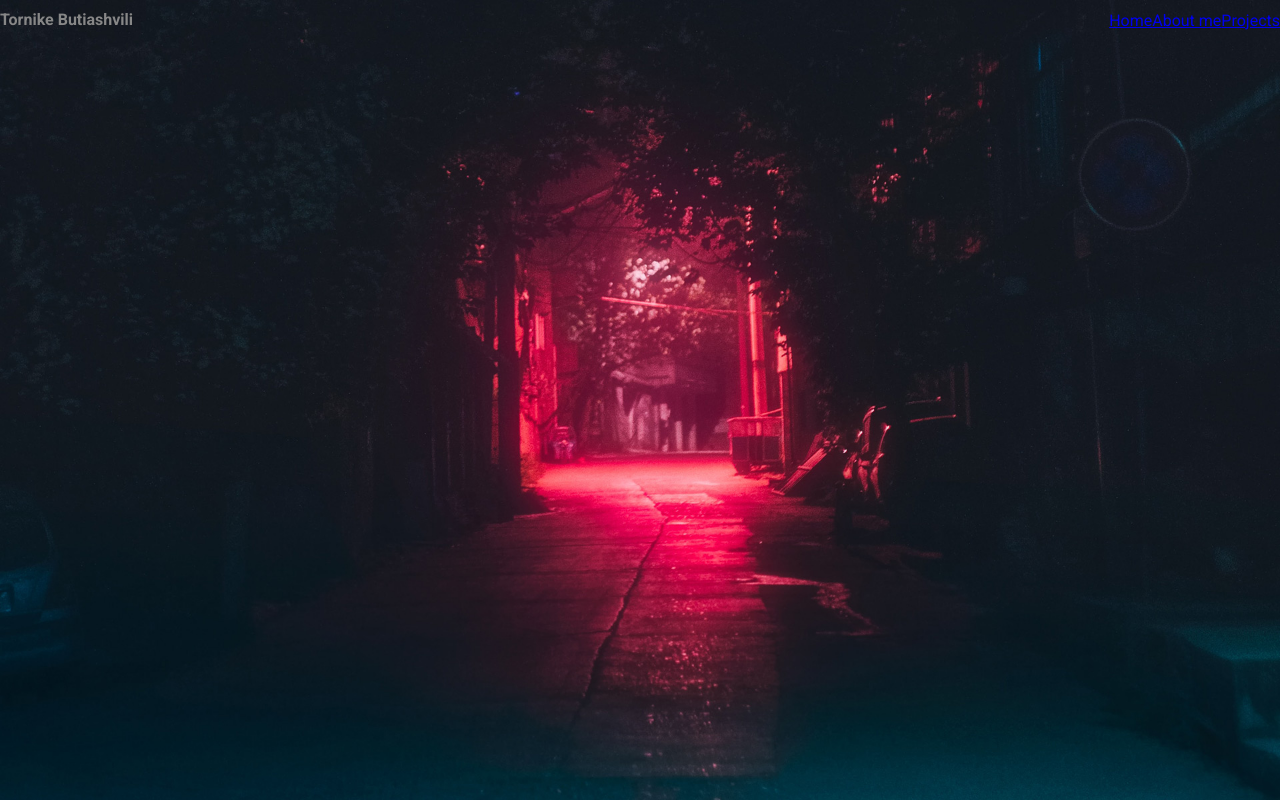
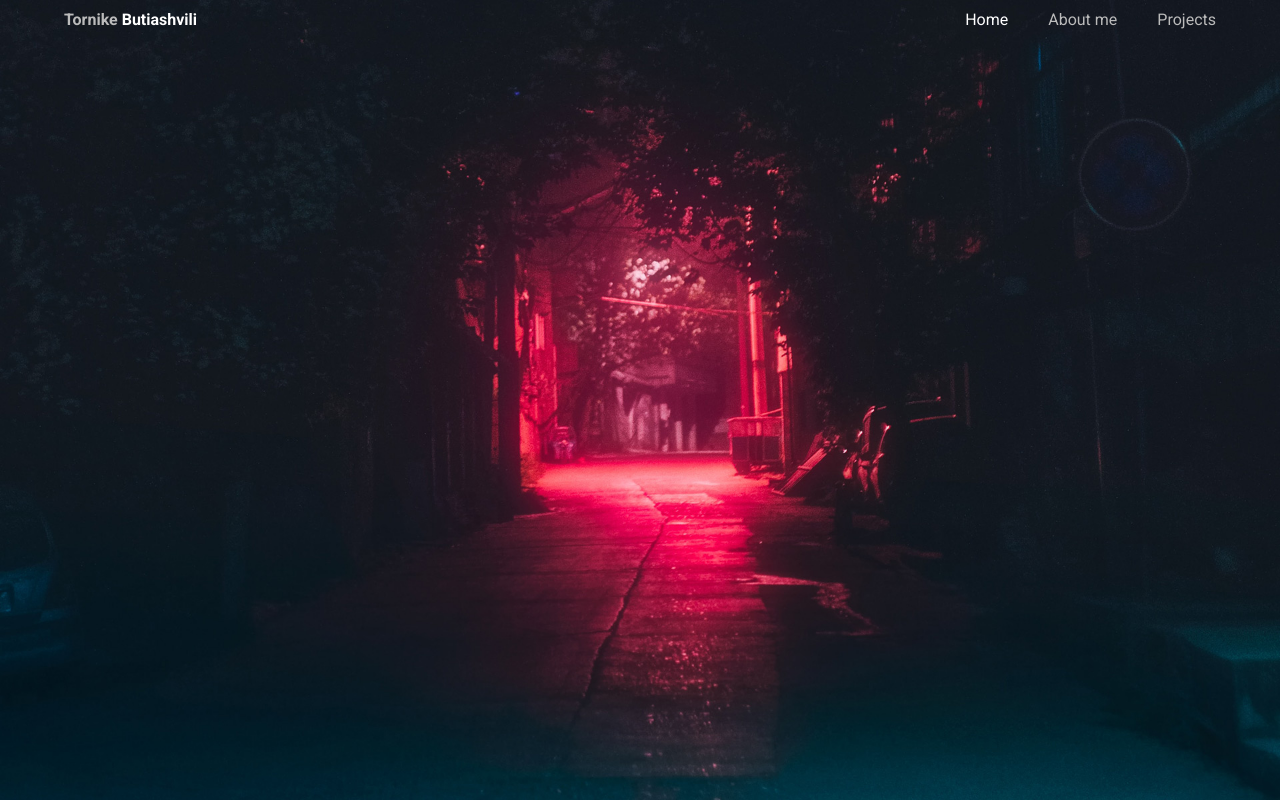
Before and after one commit to tornike2002/Portfolio, a React (Vite) app: page / in a window 1280 px wide. Built offline with nearby package versions, Linux system fonts and the light colour scheme.

Commit message:
styled navlinks

```diff
--- a/src/components/navbar/Navbar.tsx
+++ b/src/components/navbar/Navbar.tsx
@@ -6,11 +6,11 @@ const Navbar: React.FC = () => {
       <h1>
         Tornike <span>Butiashvili</span>
       </h1>
-      <div>
+      <NavbarLinks>
         <NavLink to="/">Home</NavLink>
-        <NavLink to="/">About me</NavLink>
-        <NavLink to="/">Projects</NavLink>
-      </div>
+        <NavLink to="/about">About me</NavLink>
+        <NavLink to="/projects">Projects</NavLink>
+      </NavbarLinks>
     </Nav>
   );
 };
@@ -18,14 +18,40 @@ const Navbar: React.FC = () => {
 export default Navbar;
 
 const Nav = styled.nav`
+  margin: 0 5%;
   display: flex;
   justify-content: space-between;
   align-items: center;
   font-family: "Roboto", sans-serif;
   h1 {
-    color: #878787;
+    color: #bbb;
     font-size: 16px;
     line-height: 2.5;
     font-weight: 600;
+    span {
+      font-weight: 700;
+      color: #fff;
+      font-size: 16px;
+      line-height: 2.5;
+    }
   }
 `;
+const NavbarLinks = styled.div`
+  display: flex;
+  align-items: center;
+  gap: 40px;
+  a {
+    text-decoration: none !important;
+    font-family: "Roboto";
+    font-size: 16px;
+    line-height: 1.5;
+    color: #bbb;
+    transition: all 500ms ease;
+  }
+  a.active {
+    color: #fff;
+  }
+  a:hover {
+    color: #fff;
+  }
+`;
```
